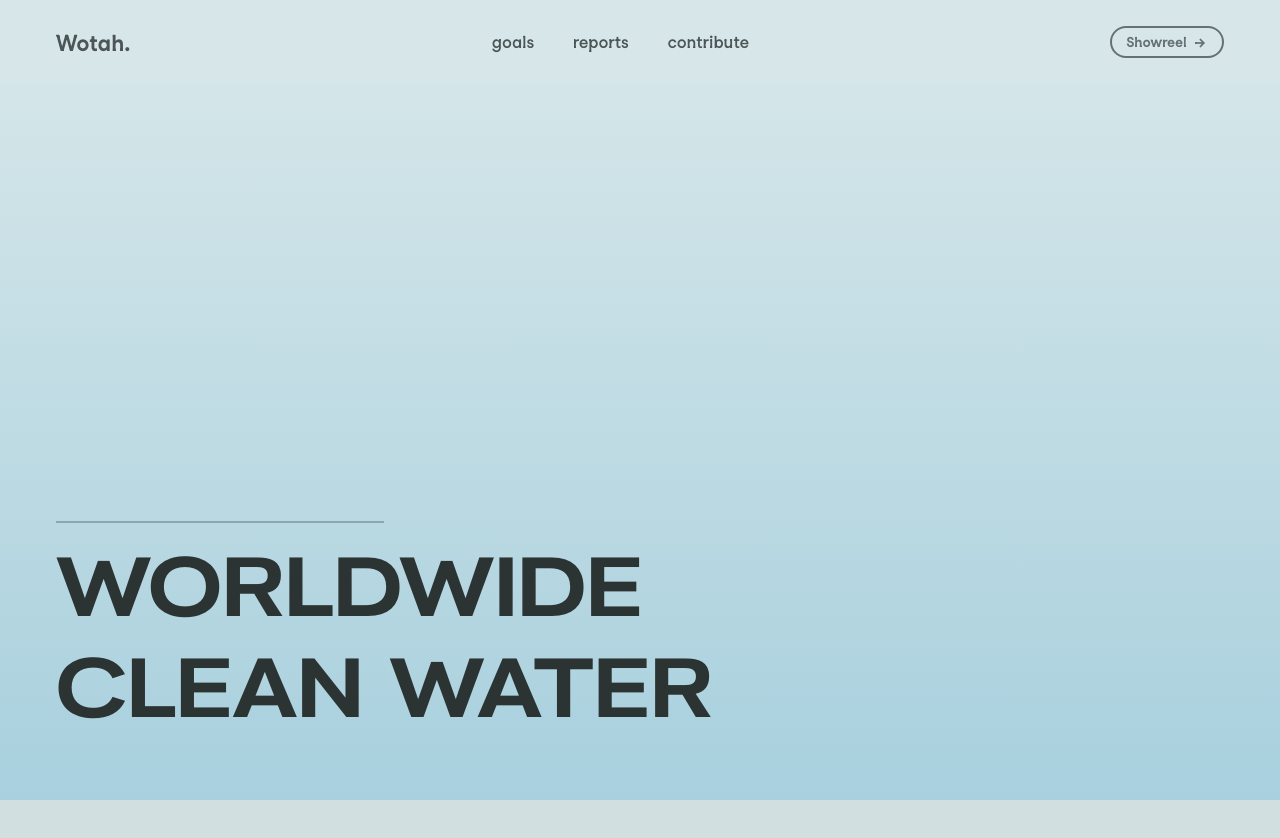
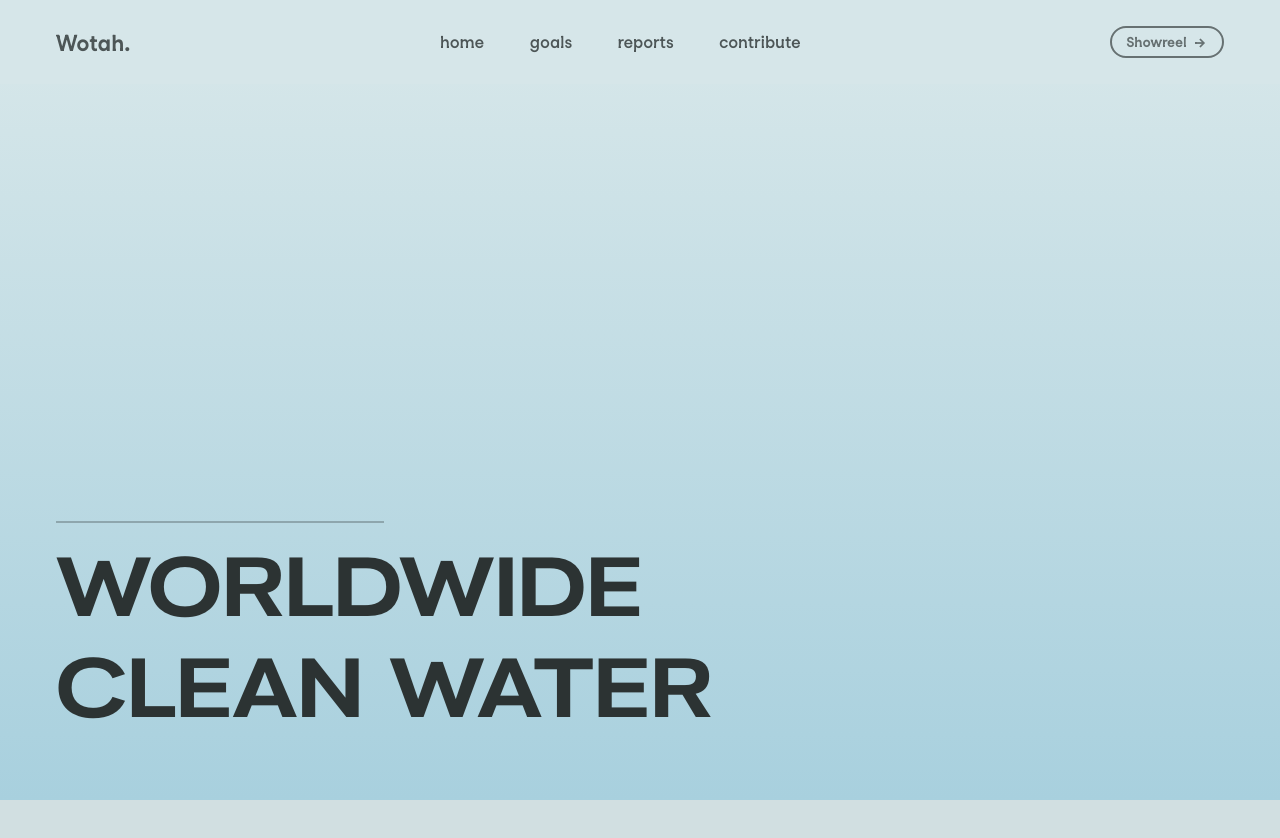
Before and after one commit to shashwtd/AquaAllies, a Next.js app: page / in a window 1280 px wide. Shown: the top 838 px of the page. Built offline with nearby package versions, Linux system fonts and the light colour scheme.

Commit message:
updated buttons

```diff
--- a/components/header/Header.module.css
+++ b/components/header/Header.module.css
@@ -68,14 +68,15 @@
     font-weight: 600;
     opacity: .8;
     cursor: pointer;
-    transition: 0.2s ease-out;
-    padding: 0.2em 0.4em;
+    transition: 0.1s ease;
+    padding: 0.4em 0.6em;
     border-radius: 10px;
 }
 
 .options span:hover {
-    opacity: .9;
+    opacity: 1;
     background-color: #2221;
+    filter: brightness(.2);
 }
 
 .action .actionButton {
@@ -104,6 +105,7 @@
 
 .action .actionButton:hover {
     background: #2221;
+    opacity: 1;
 }
 
 @media (max-width: 768px) {
--- a/components/header/Header.tsx
+++ b/components/header/Header.tsx
@@ -14,6 +14,9 @@ export default function Header() {
           </h1>
         </Pass>
         <div className={styles.options}>
+          <Pass href="/">
+            <span cursor-class="overlay">home</span>
+          </Pass>
           <Pass href="/goals">
             <span cursor-class="overlay">goals</span>
           </Pass>
--- a/styles/globals.css
+++ b/styles/globals.css
@@ -44,7 +44,7 @@ body {
   --content-box: #256D85;
   --target-bg: #a0c3d28b;
   --topic-bg: #d1dfe1;
-  --carausel-blue: #8dc7e1;
+  --carausel-blue: #87bbd1;
   --hh: 6em;
 }
 
```
